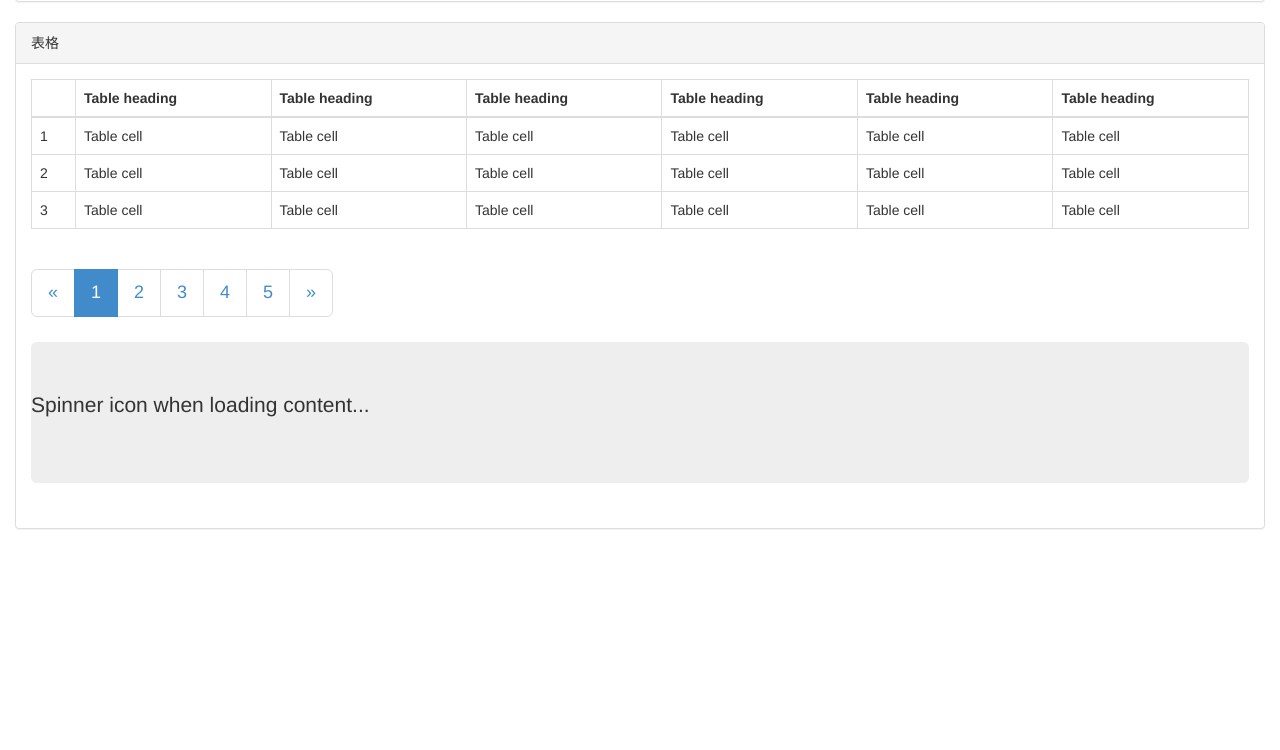
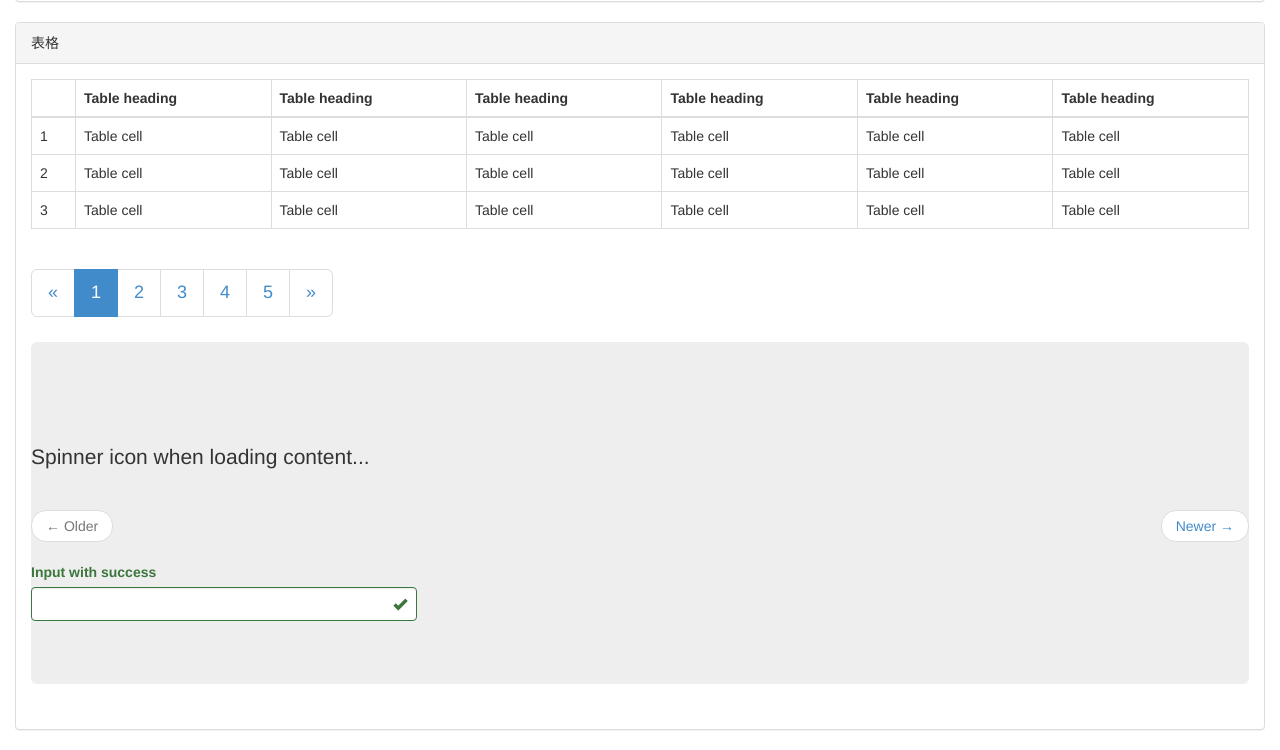
Before and after one commit to liangaiju/bootstraplrean, a website: page staticfile/template.html in a window 1280 px wide. Shown: the part 795-1545 px from the top of the page. Before the commit the page ends 1344 px from the top, so only its background shows below. Drawn offline with nearby package versions, Linux system fonts and the light colour scheme; some icons are missing; a web font is replaced by a local one.

Commit message:
add conpent

```diff
--- a/staticfile/css/app.css
+++ b/staticfile/css/app.css
@@ -4,3 +4,6 @@
 .button-more{
 	margin-top: 3px;
 }
+.load{
+	font-size: 70px;
+}
--- a/staticfile/template.html
+++ b/staticfile/template.html
@@ -1,5 +1,5 @@
 <!DOCTYPE html>
-<html lang="zh-cn">
+<html lang="zh-CN">
   <head>
     <meta charset="utf-8">
     <meta http-equiv="X-UA-Compatible" content="IE=edge">
@@ -181,7 +181,7 @@
           </div>
         </div>
 
-            <nav>
+          <nav>
             <ul class="pagination pagination-lg">
               <li class="disable"><a href="#">&laquo;</a></li>
               <li class="active"><a href="#">1</a></li>
@@ -195,8 +195,28 @@
 
           <div class="jumbotron">
             <p class="text-left">
-              <i class="icon-spinner icon-spin"></i> Spinner icon when loading content...
+              <i class="icon-spinner icon-spin load"></i> Spinner icon when loading content...
             </p>
+
+            <nav>
+              <ul class="pager">
+                <li class="previous disabled"><a href="#">&larr; Older</a></li>
+                <li class="next"><a href="#">Newer &rarr;</a></li>
+              </ul>
+            </nav>
+
+            <div class="row">
+              <div class="col-xs-12 col-md-4">
+                <div class="form-group has-success has-feedback">
+                  <label class="control-label" for="inputSuccess4">Input with success</label>
+                  <input type="text" class="form-control" id="inputSuccess4">
+                  <span class="glyphicon glyphicon-ok form-control-feedback"></span>
+                </div>
+              </div>
+              <div class="col-md-8">
+              </div>
+            </div>
+
           </div>
 
 
```
